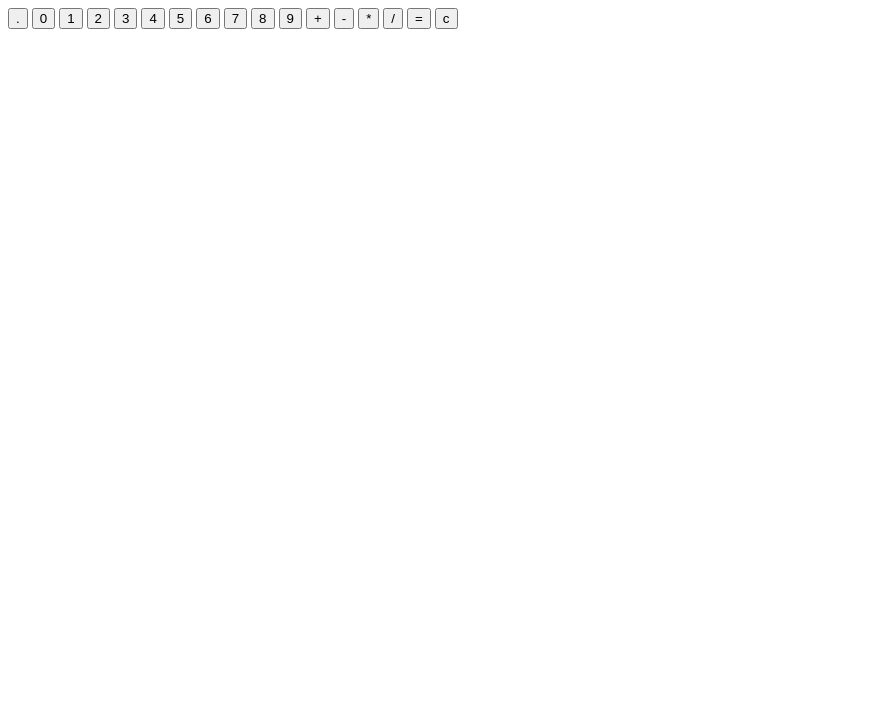
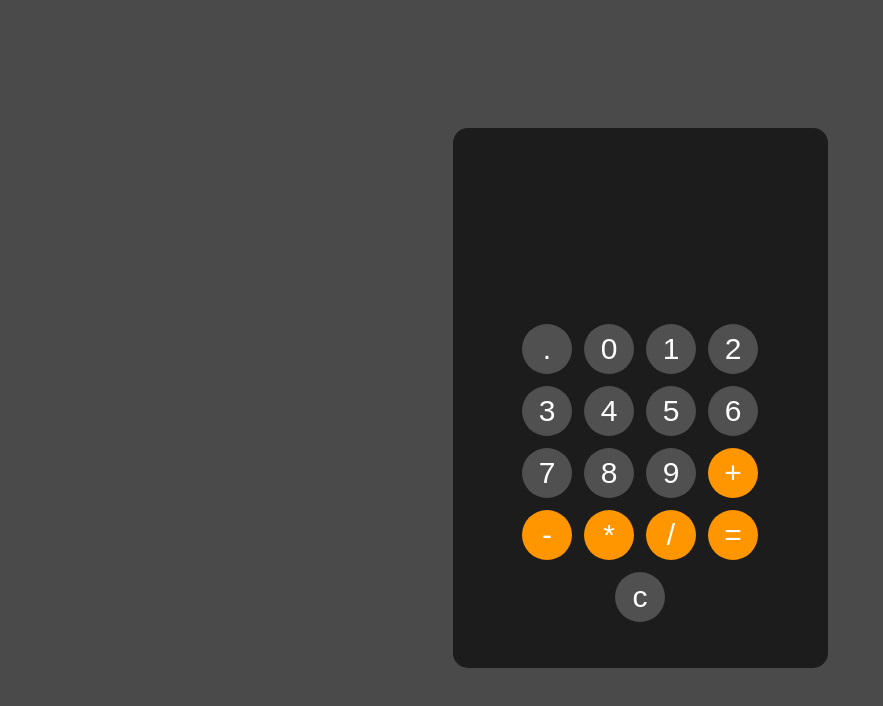
Before and after one commit to im-aru/top-calculator, a plain HTML site: page index.html in a window 1280 px wide. Shown: the whole page, without its empty margins (0-883 px from the left). Drawn offline with Linux system fonts and the light colour scheme.

Commit message:
Organized html & started CSS styling

```diff
--- a/index.html
+++ b/index.html
@@ -1,31 +1,38 @@
 <!DOCTYPE html>
 <html lang="en">
 	<head>
-  <meta charset="UTF-8">
-  <meta name="viewport" content="width=device-width, initial-scale=1.0">
+		<meta charset="UTF-8" />
+		<meta name="viewport" content="width=device-width, initial-scale=1.0" />
 		<title>calculator</title>
-  <link rel="stylesheet" href="./styles.css">
+		<link rel="stylesheet" href="./styles.css" />
 		<script src="./scripts.js" defer></script>
 	</head>
+
 	<body>
+		<div class="container">
+			<div class="display">
+				<p class="equation"></p>
+				<p class="answer"></p>
+			</div>
+			<div class="buttons">
 				<button class="decimal">.</button>
-  <button class='number'>0</button>
-  <button class='number'>1</button>
-  <button class='number'>2</button>
-  <button class='number'>3</button>
-  <button class='number'>4</button>
-  <button class='number'>5</button>
-  <button class='number'>6</button>
-  <button class='number'>7</button>
-  <button class='number'>8</button>
-  <button class='number'>9</button>
-  <button class='operator'>+</button>
-  <button class='operator'>-</button>
-  <button class='operator'>*</button>
-  <button class='operator'>/</button>
-  <button class='equal'>=</button>
-  <button class='clear'>c</button>
-  <p class = 'display'></p>
-  <p class = 'answer'></p>
+				<button class="number">0</button>
+				<button class="number">1</button>
+				<button class="number">2</button>
+				<button class="number">3</button>
+				<button class="number">4</button>
+				<button class="number">5</button>
+				<button class="number">6</button>
+				<button class="number">7</button>
+				<button class="number">8</button>
+				<button class="number">9</button>
+				<button class="operator">+</button>
+				<button class="operator">-</button>
+				<button class="operator">*</button>
+				<button class="operator">/</button>
+				<button class="equal">=</button>
+				<button class="clear">c</button>
+			</div>
+		</div>
 	</body>
 </html>
--- a/scripts.js
+++ b/scripts.js
@@ -68,7 +68,7 @@ function operate(operator, a, b) {
 // UI
 
 const final = document.querySelector('.answer');
-const display = document.querySelector('.display');
+const display = document.querySelector('.equation');
 const operatorBtns = document
 	.querySelectorAll('.operator')
 	.forEach(e => e.addEventListener('click', grabOperator));
--- a/styles.css
+++ b/styles.css
@@ -0,0 +1,68 @@
+body {
+  color:white;
+  background: #4a4a4a;
+  text-align: center;
+  margin: 0px;
+  padding-top: 10%;
+}
+
+.container {
+  display: flex;
+  flex-direction: column;
+  background: #1c1c1c;
+  margin: 0 auto;
+  padding: 40px;
+  align-items:center;
+  justify-content:flex-end;
+  width: 295px;
+  height: auto;
+  border-radius: 15px;
+}
+.display {
+  display:flex;
+  flex-direction: column;
+  align-items: flex-end;
+  color: white;
+  width: 90%;
+  height: 150px;
+}
+
+.equation{
+  font-size: 40px;
+  margin:0px;
+  padding: 0px
+}
+
+.answer{
+  size: 100%;
+  font-size: 80px;
+  margin: 0px;
+  padding: 0px;
+}
+
+.buttons{
+  display:flex;
+  align-items: center;
+  justify-content: center;
+  align-self:flex-end;
+  justify-self:flex-end;
+  flex-wrap:wrap;
+}
+
+button {
+  width:50px;
+  height: 50px;
+  color:white;
+  text-align: center;
+  flex: 0 0 50px;
+  font-size: 30px;
+  background: #505050;
+  border: 0px solid #ff9600;
+  border-radius:50%;
+  margin: 6px;
+}
+
+.operator,
+.equal{
+  background: #ff9600;
+}
```
Lines whose indentation alone changed are shown as unchanged.
